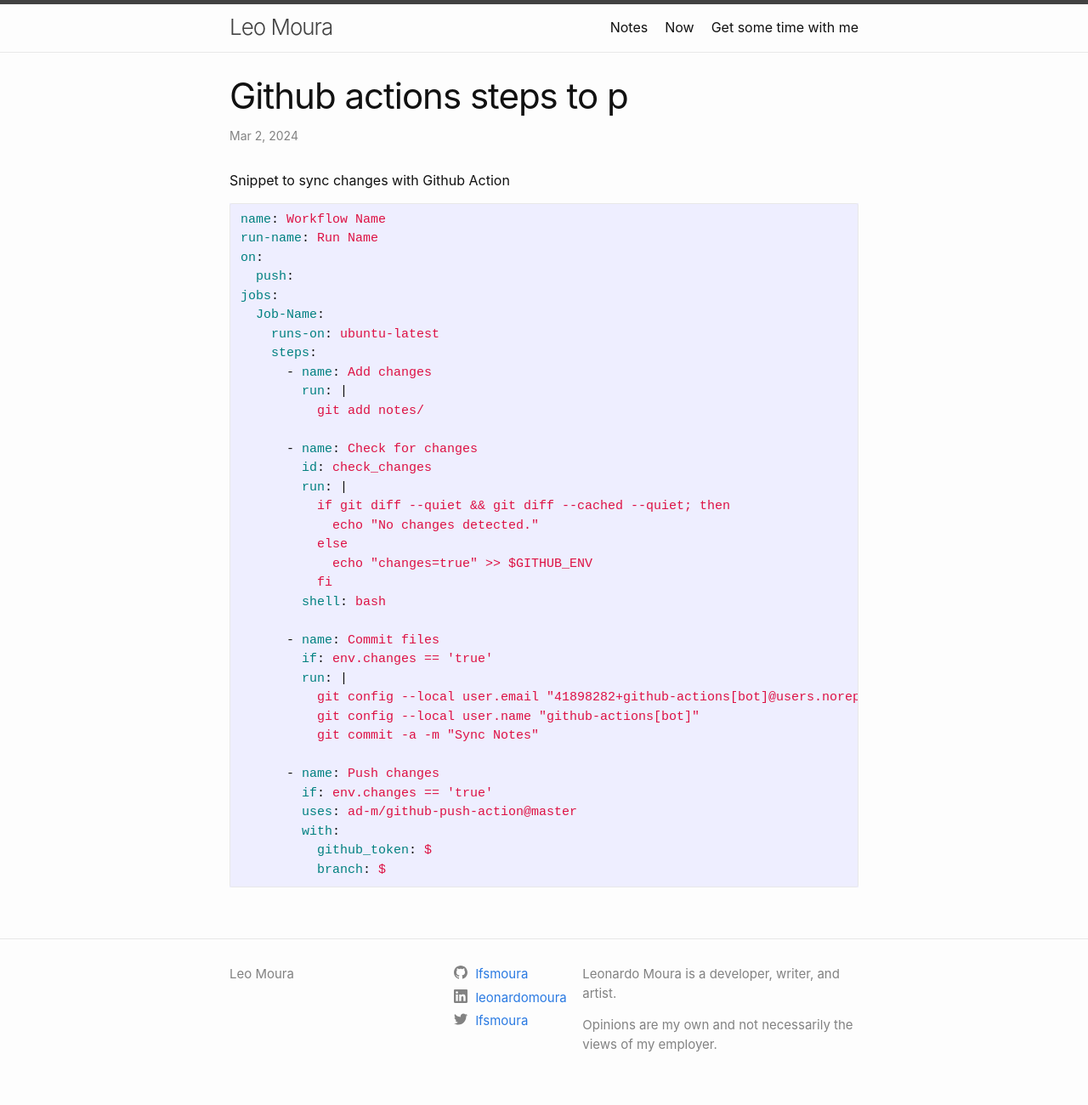
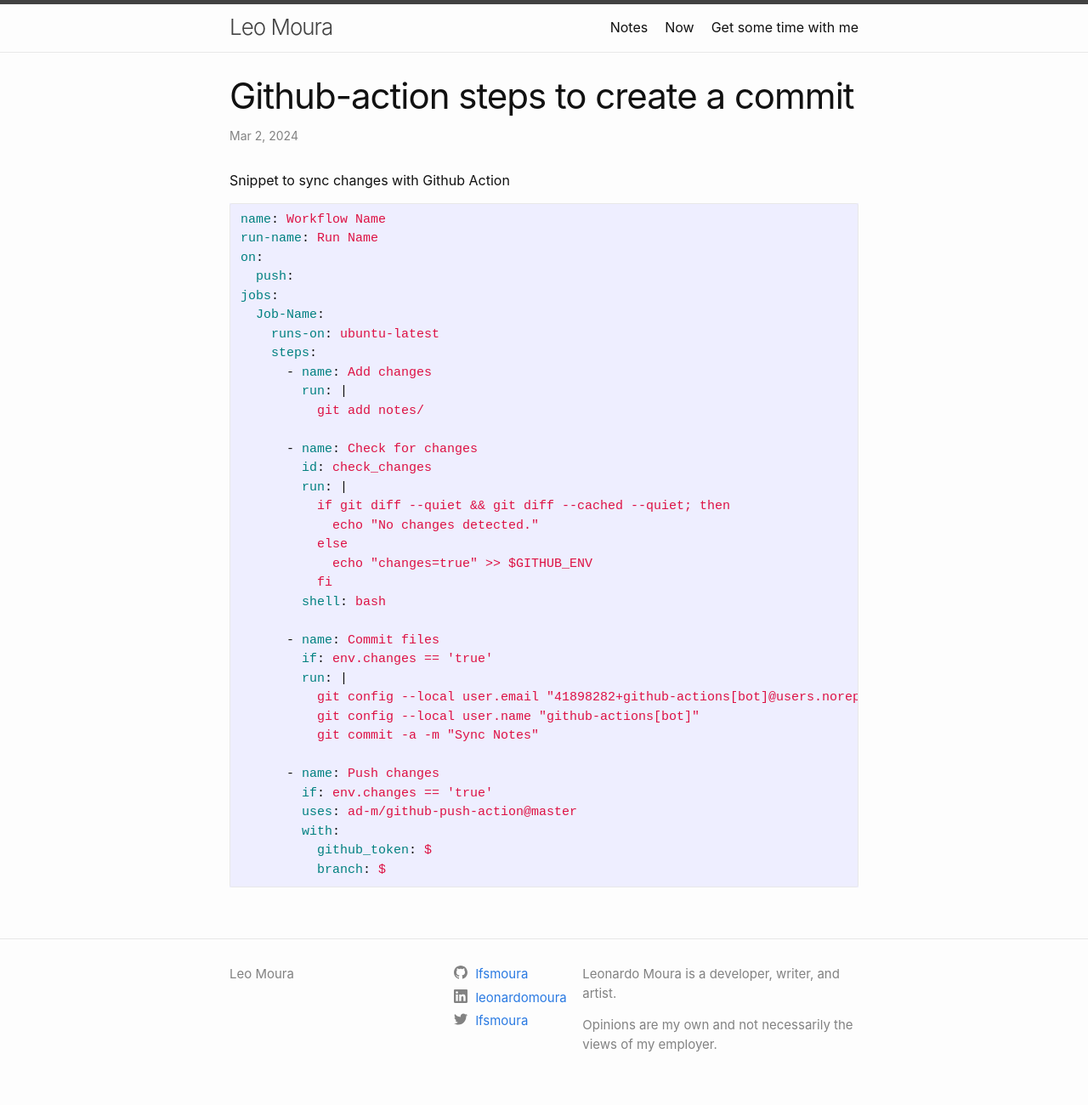
Before and after one commit to lfsmoura/lfsmoura.github.io, a Jekyll site: the page built from notes/198720c3-8247-4d46-a310-79757c52ca64.md, in a window 1280 px wide. Shown: the whole page at 85% size. Built offline with Jekyll 4.4.1, drawn with Linux system fonts in a browser that asks for light colours.

Commit message:
Sync Notes

```diff
--- a/notes/198720c3-8247-4d46-a310-79757c52ca64.md
+++ b/notes/198720c3-8247-4d46-a310-79757c52ca64.md
@@ -1,5 +1,5 @@
 ---
-title: Github actions steps to p
+title: Github-action steps to create a commit
 date: 2024-03-02T21:14:00.000Z
 layout: note
 ---
```
